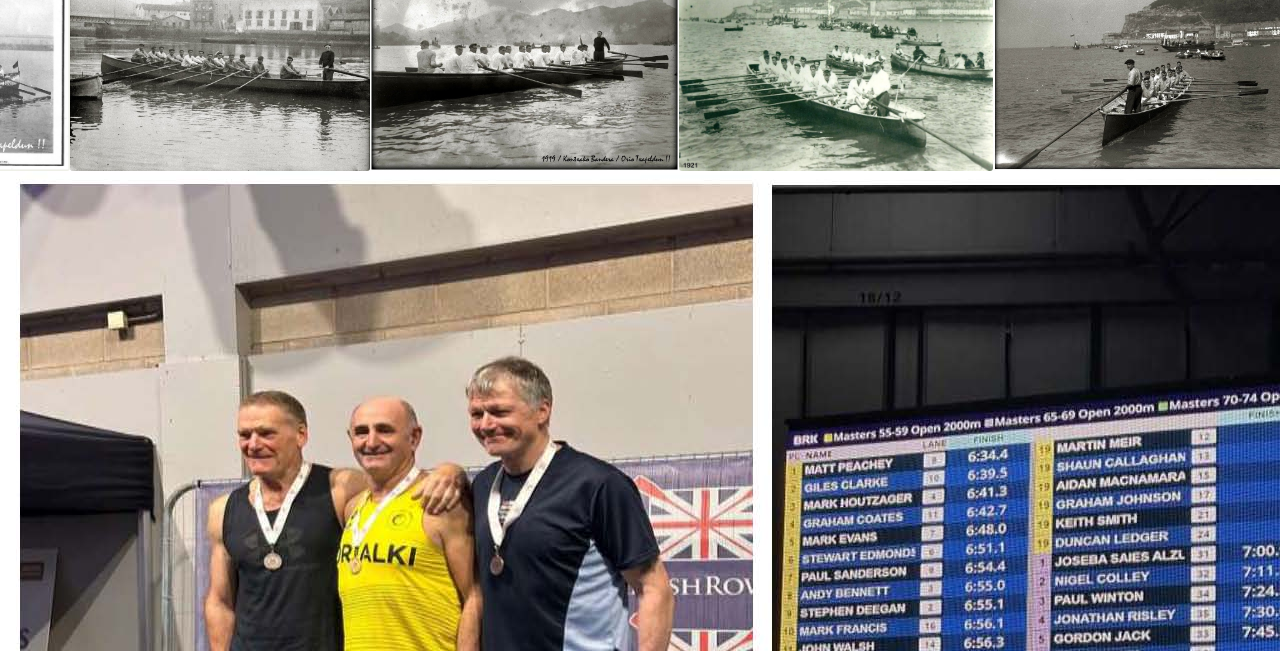
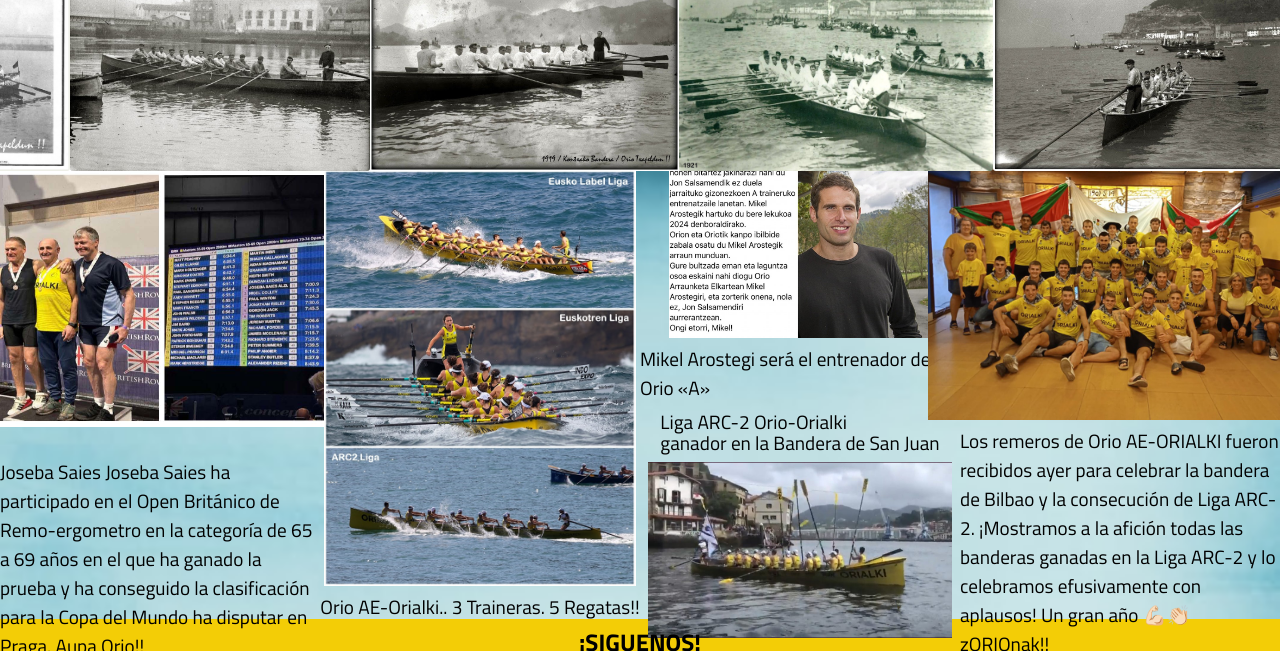
Before and after one commit to Galdersa/proyecto2, a plain HTML site: page noticias.html in a window 1280 px wide. Shown: the part 149-800 px from the top of the page. Drawn offline with Linux system fonts and the light colour scheme.

Commit message:
quitar los borders

```diff
--- a/noticias.html
+++ b/noticias.html
@@ -81,9 +81,11 @@
 
     <main>
          <!-- <p>noticias</p> -->
+         <article class="noticias">
             <section class="one">
                 <div class="imgjoseba">
                     <img src="img/Anna/joseba.jpg" alt=""></div>
+                    <br>
                 <div class="textjoseba">
                     Joseba Saies
                     Joseba Saies ha participado en el Open Británico de
@@ -94,11 +96,11 @@
                 </div>
             </section>
             <section class="two">
-            <div class="imgtalde">
+                <div class="imgtaldea">
                     <img src="img/Anna/3talde.jpg" alt="">
                 </div>
-            <div class="texttalde">
-                Orio AE-Orialki….. 3 Traineras…. 5 Regatas!!
+                <div class="texttaldea">
+                    Orio AE-Orialki.. 3 Traineras. 5 Regatas!!
                 </div>
             </section>
             <section class="three">
@@ -108,8 +110,28 @@
                 <div class="textmikel">
                     Mikel Arostegi será el entrenador de Orio «A»
                 </div>
+                <div class="textarc">
+                    <p>Liga ARC-2 Orio-Orialki</p>
+                    <p>ganador en la Bandera de San Juan</p>
+                </div>
+                <div class="imgarc"><img src="img/Anna/Arc.jpg" alt="">
+                </div>
             </section>
 
+            <section class="four">
+                <div class="imgkae">
+                    <img src="img/Anna/kae.jpg" alt="">
+                </div>
+                <div class="textkae">
+                    Los remeros de Orio AE-ORIALKI fueron recibidos ayer
+                    para celebrar la bandera de Bilbao y la consecución de
+                     Liga ARC-2. ¡Mostramos a la afición todas las banderas
+                     ganadas en la Liga ARC-2 y lo celebramos efusivamente con
+                     aplausos!
+                    Un gran año 💪🏻👏🏻 zORIOnak!!
+                </div>
+            </section>
+        </article>
     </main>
 
     <footer>
--- a/styles.css
+++ b/styles.css
@@ -311,70 +311,180 @@ footer{
 
 
 
+
+
+
+
+
+
+
+
+
+
+
+
+
+
+
+
+
+
+
+
+
+
+
+
+
+
+
+
+
+
+
+
+
+
+
+
+
+
 /* ********************ANNA****************** */
+.mainhistoria {
+    display: flex;
+    justify-content: center;
+    align-items: center;
+   /*  border: 0.5rem solid black;
+    border-radius: 2rem; */
+    height: 27rem;
+    width: 95%;
+}
 .cartel img{
     display: flex;
     width: 20rem;
     height: 27rem;
     position: relative;
-    top: 1.2rem;
+    top: 0.5rem;
     opacity: 50%;
-
-
-
 }
 .historia {
     position: absolute;
-    top: 21rem;
+
+}
+.historia-text {
+
+    top: 24rem;
     bottom: 11rem;
     font-family: arial;
-   /*  font-weight: bold; */
+    /* font-weight: bold; */
     font-size: 1.1rem;
-    /* border: solid; */
-
-
-}
-
-.mainHistoria{
-    display: flex;
-    justify-content: center;
-    align-items: center;
-
-}
-
-
-
-
-
-
-
-
-
-
-
-
-
-
-
-
-
-
-
-
-
-
-
-
-
-
-
-
-
-
-
-
-
-
+    padding-left: 2rem;
+}
+.historia-titulo {
+    padding-left: 3rem;
+}
+.orio {
+    font-style: italic;
+    font-weight: bolder;
+    font-size: 3rem;
+    color: rgb(62, 4, 115);
+
+}
+
+/* noticias */
+/* section {border: 0.3rem solid black;} */
+.noticias {
+    width: 100%;
+    display: flex;
+    justify-content: space-around;
+    align-items: center;
+    height: 28rem;
+}
+.one {
+    display: flex;
+    flex-direction: column;
+    width: 25%;
+    justify-content: center;
+    align-items: center;
+    /* height: 28rem; */
+    margin-top: auto;
+    margin-bottom: 20rem;
+}
+.imgjoseba {
+    justify-content: center;
+    align-items: center;
+
+}
+.imgjoseba img{
+    height: 16rem;
+
+}
+.textjoseba {
+    font-size: 1.2rem;
+}
+
+.two {
+    display: flex;
+    flex-direction: column;
+    width: 25%;
+    justify-content: center;
+    align-items: center;
+}
+.imgtaldea {
+    justify-content: center;
+    align-items: center;
+}
+.imgtaldea img{
+    height: 26rem;
+}
+.texttaldea {
+    font-size: 1.2rem;
+}
+.three {
+    display: flex;
+    flex-direction: column;
+    width: 25%;
+    justify-content: center;
+    align-items: center;
+}
+.imgmikel {
+    justify-content: center;
+    align-items: center;
+}
+.imgmikel img{
+    height: 12rem;
+}
+.textmikel {
+    font-size: 1.2rem;
+}
+.textarc {
+    font-size: 1.2rem;
+    line-height: 0.1rem;
+}
+.imgarc {
+    justify-content: center;
+    align-items: center;
+}
+.imgarc img {
+    height: 11rem;
+}
+.four {
+    display: flex;
+    flex-direction: column;
+    width: 25%;
+    justify-content: center;
+    align-items: center;
+}
+.imgkae {
+    justify-content: center;
+    align-items: center;
+}
+.imgkae img {
+    height: 18rem;
+}
+.textkae {
+    font-size: 1.2rem;
+}
 
 
 
```
Also changed, not shown: historia.html (+13 -12 lines). Lines whose indentation alone changed are shown as unchanged.
